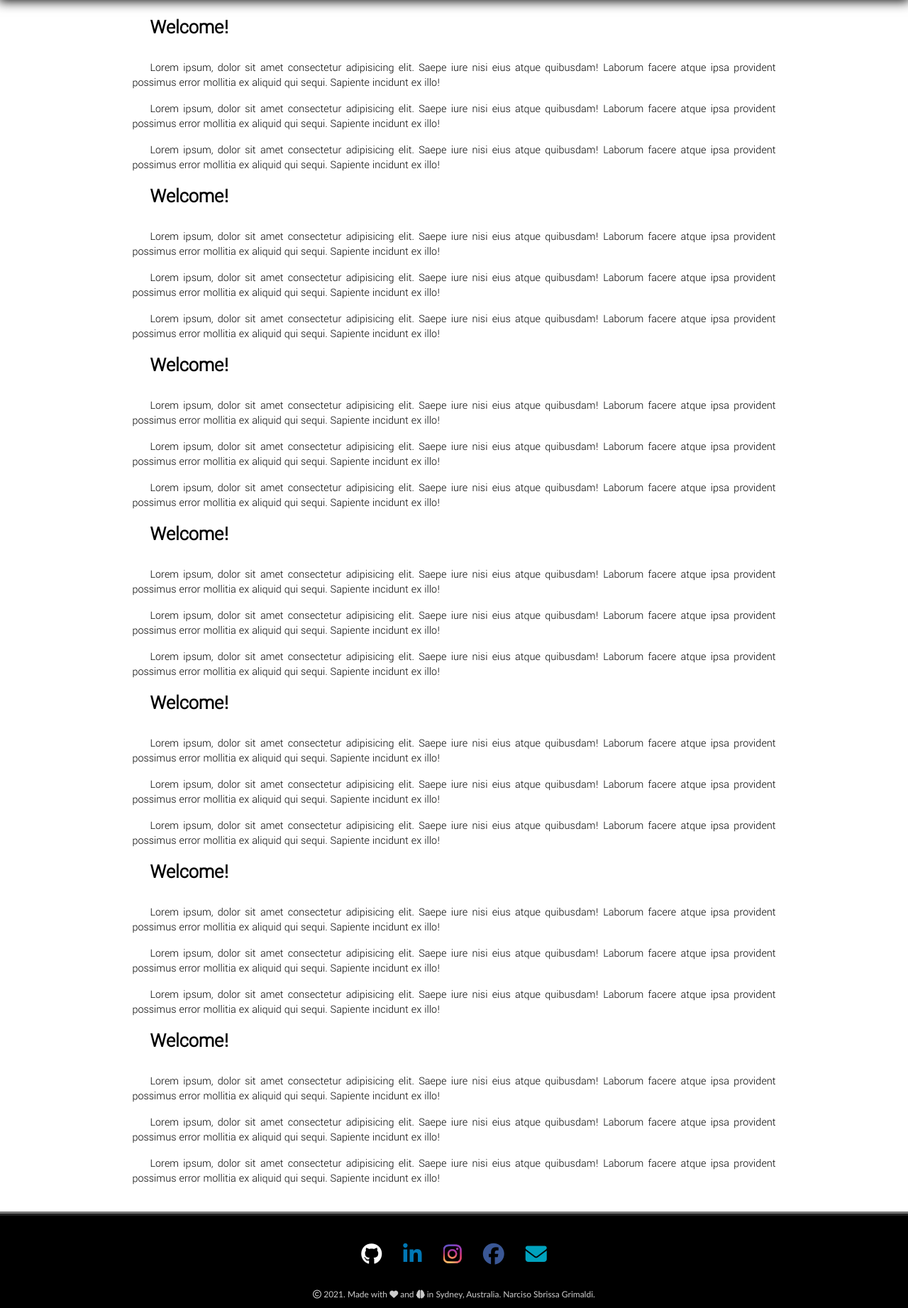
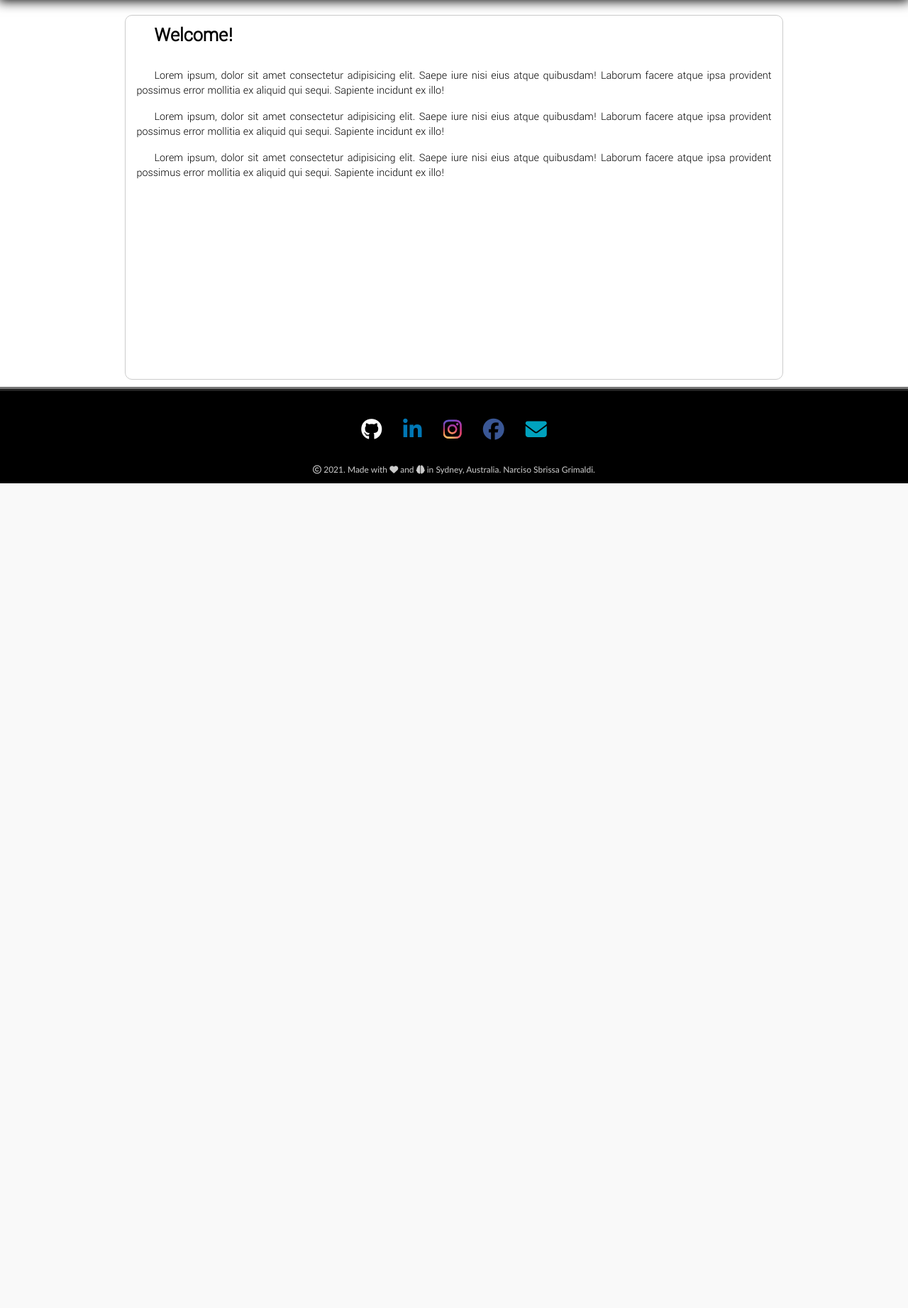
Before and after one commit to gdinarciso/gdinarciso.github.io, a PHP site: page / in a window 1280 px wide. Shown: the part 119-1962 px from the top of the page at 71% size. After the commit the page ends 800 px from the top, so only its background shows below. Run offline with PHP 8.4, Linux system fonts and the light colour scheme; some libraries are stand-ins or nearby versions; some web fonts are replaced.

Commit message:
24/7/21 morning update 3

```diff
--- a/css/default.css
+++ b/css/default.css
@@ -136,12 +136,19 @@ header nav .borderAni:hover:after {
 
 article {
   display: grid;
-  padding: 140px 20px 20px 20px;
+  padding-top: 130px;
   font-family: 'Yantramanav', sans-serif;
 }
 
 article .first {
   margin-top: 0;
+}
+
+article section {
+  margin: 10px;
+  padding: 10px 15px;
+  border: 1px solid #ccc;
+  border-radius: 10px;
 }
 
 footer {
@@ -200,10 +207,6 @@ article.home {
 /* IT -------------------------------------------*/
 article.it {
   grid-template-columns: 33% 34% 33%;
-}
-
-article.it section {
-  padding: 10px 15px;
 }
 
 article.it h1,
@@ -268,7 +271,7 @@ article.it ol, article.it ul {
   }
 
   article {
-    padding-top: 21px;
+    padding-top: 11px;
   }
 
   /* IT ----------------------------------------------*/
--- a/html/footer.html
+++ b/html/footer.html
@@ -1,6 +1,6 @@
 <section class="icons">
-    <a href="" class="icon"><i class="fab fa-github"></i></a>
-    <a href="" class="icon"><i class="fab fa-linkedin-in"></i></a>
+    <a href="https://github.com/gdinarciso" class="icon"><i class="fab fa-github"></i></a>
+    <a href="https://au.linkedin.com/in/narciso-sbrissa-grimaldi-4984251a2" class="icon"><i class="fab fa-linkedin-in"></i></a>
     <a href="" class="icon"><i class="fab fa-instagram"></i></a>
     <a href="" class="icon"><i class="fab fa-facebook"></i></a>
     <a href="mailto:narciso.sbgr@gmail.com" class="icon"><i class="fas fa-envelope"></i></a>
--- a/index.html
+++ b/index.html
@@ -45,48 +45,6 @@
       <p>Lorem ipsum, dolor sit amet consectetur adipisicing elit. Saepe iure nisi eius atque quibusdam! Laborum facere atque ipsa provident possimus error mollitia ex aliquid qui sequi. Sapiente incidunt ex illo!</p>
     </section>
 
-    <section>
-      <h1 class='first greeting'>Welcome!</h1>
-      <p>Lorem ipsum, dolor sit amet consectetur adipisicing elit. Saepe iure nisi eius atque quibusdam! Laborum facere atque ipsa provident possimus error mollitia ex aliquid qui sequi. Sapiente incidunt ex illo!</p>
-      <p>Lorem ipsum, dolor sit amet consectetur adipisicing elit. Saepe iure nisi eius atque quibusdam! Laborum facere atque ipsa provident possimus error mollitia ex aliquid qui sequi. Sapiente incidunt ex illo!</p>
-      <p>Lorem ipsum, dolor sit amet consectetur adipisicing elit. Saepe iure nisi eius atque quibusdam! Laborum facere atque ipsa provident possimus error mollitia ex aliquid qui sequi. Sapiente incidunt ex illo!</p>
-    </section>
-
-    <section>
-      <h1 class='first greeting'>Welcome!</h1>
-      <p>Lorem ipsum, dolor sit amet consectetur adipisicing elit. Saepe iure nisi eius atque quibusdam! Laborum facere atque ipsa provident possimus error mollitia ex aliquid qui sequi. Sapiente incidunt ex illo!</p>
-      <p>Lorem ipsum, dolor sit amet consectetur adipisicing elit. Saepe iure nisi eius atque quibusdam! Laborum facere atque ipsa provident possimus error mollitia ex aliquid qui sequi. Sapiente incidunt ex illo!</p>
-      <p>Lorem ipsum, dolor sit amet consectetur adipisicing elit. Saepe iure nisi eius atque quibusdam! Laborum facere atque ipsa provident possimus error mollitia ex aliquid qui sequi. Sapiente incidunt ex illo!</p>
-    </section>
-
-    <section>
-      <h1 class='first greeting'>Welcome!</h1>
-      <p>Lorem ipsum, dolor sit amet consectetur adipisicing elit. Saepe iure nisi eius atque quibusdam! Laborum facere atque ipsa provident possimus error mollitia ex aliquid qui sequi. Sapiente incidunt ex illo!</p>
-      <p>Lorem ipsum, dolor sit amet consectetur adipisicing elit. Saepe iure nisi eius atque quibusdam! Laborum facere atque ipsa provident possimus error mollitia ex aliquid qui sequi. Sapiente incidunt ex illo!</p>
-      <p>Lorem ipsum, dolor sit amet consectetur adipisicing elit. Saepe iure nisi eius atque quibusdam! Laborum facere atque ipsa provident possimus error mollitia ex aliquid qui sequi. Sapiente incidunt ex illo!</p>
-    </section>
-
-    <section>
-      <h1 class='first greeting'>Welcome!</h1>
-      <p>Lorem ipsum, dolor sit amet consectetur adipisicing elit. Saepe iure nisi eius atque quibusdam! Laborum facere atque ipsa provident possimus error mollitia ex aliquid qui sequi. Sapiente incidunt ex illo!</p>
-      <p>Lorem ipsum, dolor sit amet consectetur adipisicing elit. Saepe iure nisi eius atque quibusdam! Laborum facere atque ipsa provident possimus error mollitia ex aliquid qui sequi. Sapiente incidunt ex illo!</p>
-      <p>Lorem ipsum, dolor sit amet consectetur adipisicing elit. Saepe iure nisi eius atque quibusdam! Laborum facere atque ipsa provident possimus error mollitia ex aliquid qui sequi. Sapiente incidunt ex illo!</p>
-    </section>
-
-    <section>
-      <h1 class='first greeting'>Welcome!</h1>
-      <p>Lorem ipsum, dolor sit amet consectetur adipisicing elit. Saepe iure nisi eius atque quibusdam! Laborum facere atque ipsa provident possimus error mollitia ex aliquid qui sequi. Sapiente incidunt ex illo!</p>
-      <p>Lorem ipsum, dolor sit amet consectetur adipisicing elit. Saepe iure nisi eius atque quibusdam! Laborum facere atque ipsa provident possimus error mollitia ex aliquid qui sequi. Sapiente incidunt ex illo!</p>
-      <p>Lorem ipsum, dolor sit amet consectetur adipisicing elit. Saepe iure nisi eius atque quibusdam! Laborum facere atque ipsa provident possimus error mollitia ex aliquid qui sequi. Sapiente incidunt ex illo!</p>
-    </section>
-
-    <section>
-      <h1 class='first greeting'>Welcome!</h1>
-      <p>Lorem ipsum, dolor sit amet consectetur adipisicing elit. Saepe iure nisi eius atque quibusdam! Laborum facere atque ipsa provident possimus error mollitia ex aliquid qui sequi. Sapiente incidunt ex illo!</p>
-      <p>Lorem ipsum, dolor sit amet consectetur adipisicing elit. Saepe iure nisi eius atque quibusdam! Laborum facere atque ipsa provident possimus error mollitia ex aliquid qui sequi. Sapiente incidunt ex illo!</p>
-      <p>Lorem ipsum, dolor sit amet consectetur adipisicing elit. Saepe iure nisi eius atque quibusdam! Laborum facere atque ipsa provident possimus error mollitia ex aliquid qui sequi. Sapiente incidunt ex illo!</p>
-    </section>
-
   </article>
 
   <footer include-html="/html/footer.html"></footer>
```
